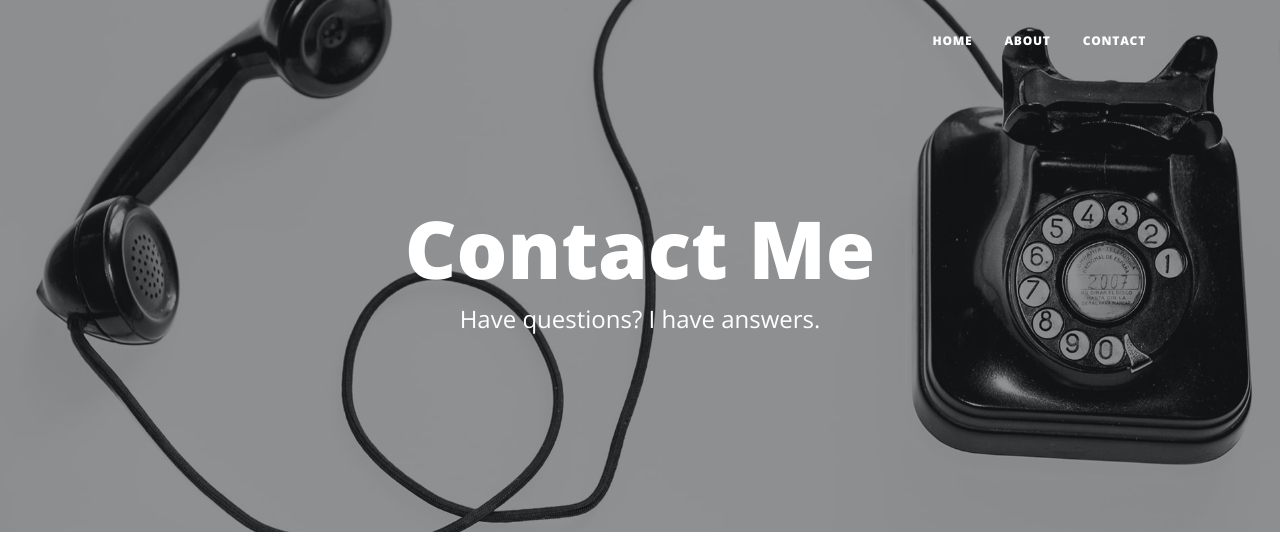
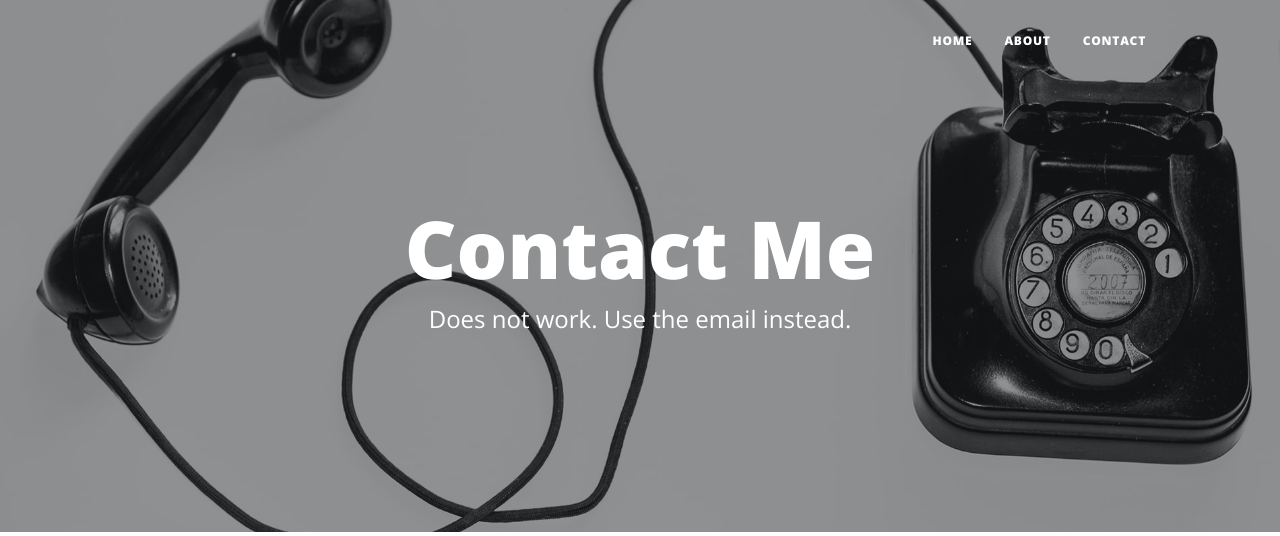
Before and after one commit to Nextoni/Website-projects, a Flask app: page /contact in a window 1280 px wide. Shown: the top 536 px of the page. Run offline with Flask 3, Linux system fonts and the light colour scheme; some libraries are stand-ins or nearby versions.

Commit message:
Update contact.html

```diff
--- a/Portfolio website/templates/contact.html
+++ b/Portfolio website/templates/contact.html
@@ -7,7 +7,7 @@
             <div class="col-md-10 col-lg-8 col-xl-7">
                 <div class="page-heading">
                     <h1>Contact Me</h1>
-                    <span class="subheading">Have questions? I have answers.</span>
+                    <span class="subheading">Does not work. Use the email instead.</span>
                 </div>
             </div>
         </div>
```
